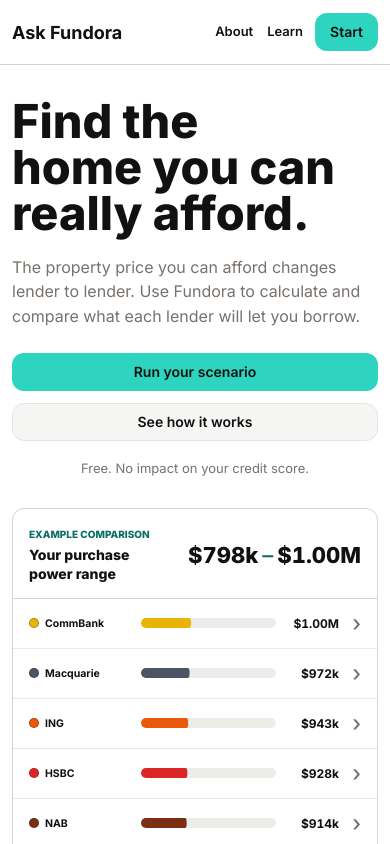
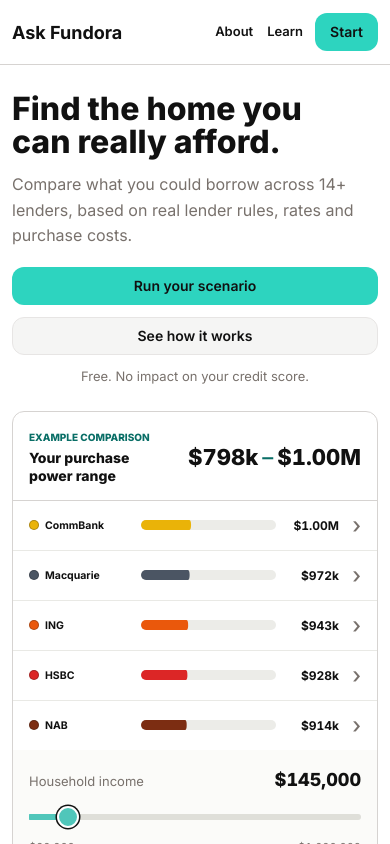
Before and after one commit to grosstoad/fi-design-ideas, a React (Vite) app: page /landing-b in a window 390 px wide. Shown: the top 844 px of the page. Built offline with nearby package versions, Linux system fonts and the light colour scheme; a web font is replaced by a local one.

Commit message:
Compact landing B hero

```diff
--- a/src/landing-b.css
+++ b/src/landing-b.css
@@ -1,4 +1,5 @@
 .lpb-page {
+  --ease-out: cubic-bezier(0.23, 1, 0.32, 1);
   --lpb-bg: #ffffff;
   --lpb-card: #ffffff;
   --lpb-ink: #111111;
@@ -174,7 +175,7 @@
 /* Hero */
 
 .lpb-hero {
-  padding: 68px 0 54px;
+  padding: 34px 0 28px;
   background: #ffffff;
 }
 
@@ -186,23 +187,23 @@
 
 .lpb-h1 {
   color: var(--lpb-ink);
-  font-size: clamp(46px, 5.7vw, 76px);
+  font-size: clamp(32px, 3.2vw, 44px);
   font-weight: 780;
-  line-height: 0.98;
+  line-height: 1.02;
   text-wrap: balance;
 }
 
 .lpb-subhead {
   max-width: 760px;
-  margin: 22px auto 0 !important;
-  color: var(--lpb-muted);
-  font-size: clamp(17px, 1.6vw, 20px);
-  line-height: 1.55;
+  margin: 14px auto 0 !important;
+  color: var(--lpb-muted);
+  font-size: 18px;
+  line-height: 1.6;
   text-wrap: pretty;
 }
 
 .lpb-hero-actions {
-  margin-top: 30px;
+  margin-top: 18px;
 }
 
 .lpb-cta-row {
@@ -213,7 +214,7 @@
 }
 
 .lpb-trust {
-  margin-top: 20px !important;
+  margin-top: 12px !important;
   color: var(--lpb-muted);
   font-size: 13px;
   line-height: 1.5;
@@ -223,11 +224,36 @@
 
 .lpb-module {
   max-width: 1176px;
-  margin: 48px auto 0;
+  margin: 26px auto 0;
   overflow: hidden;
   border: 1px solid var(--lpb-line);
   border-radius: var(--lpb-radius);
   background: var(--lpb-card);
+}
+
+.lpb-h1,
+.lpb-subhead {
+  animation: lpb-hero-enter 360ms var(--ease-out) both;
+}
+
+.lpb-hero-actions {
+  animation: lpb-hero-enter 360ms var(--ease-out) 80ms both;
+}
+
+.lpb-hero .lpb-module {
+  animation: lpb-hero-enter 400ms var(--ease-out) 160ms both;
+}
+
+@keyframes lpb-hero-enter {
+  from {
+    opacity: 0;
+    transform: translateY(10px);
+  }
+
+  to {
+    opacity: 1;
+    transform: translateY(0);
+  }
 }
 
 .lpb-module-head {
@@ -1247,11 +1273,11 @@
   }
 
   .lpb-hero {
-    padding-top: 48px;
+    padding-top: 32px;
   }
 
   .lpb-module {
-    margin-top: 38px;
+    margin-top: 26px;
   }
 
   .lpb-comparison-head {
@@ -1370,7 +1396,7 @@
   }
 
   .lpb-hero {
-    padding: 34px 0 38px;
+    padding: 28px 0 30px;
   }
 
   .lpb-hero-head {
@@ -1378,16 +1404,16 @@
   }
 
   .lpb-h1 {
-    font-size: clamp(38px, 12vw, 50px);
+    font-size: 32px;
   }
 
   .lpb-subhead {
-    margin-top: 18px !important;
+    margin-top: 14px !important;
     font-size: 16px;
   }
 
   .lpb-hero-actions {
-    margin-top: 24px;
+    margin-top: 18px;
   }
 
   .lpb-cta-row {
@@ -1399,7 +1425,7 @@
   }
 
   .lpb-trust {
-    margin-top: 18px !important;
+    margin-top: 12px !important;
     text-align: center;
   }
 
@@ -1413,7 +1439,7 @@
   }
 
   .lpb-module {
-    margin-top: 30px;
+    margin-top: 24px;
   }
 
   .lpb-module-head {
--- a/src/pages/LandingBRangePage.jsx
+++ b/src/pages/LandingBRangePage.jsx
@@ -703,7 +703,7 @@
             <div className="lpb-hero-head">
               <h1 className="lpb-h1" id="lpb-hero-title">Find the home you can really afford.</h1>
               <p className="lpb-subhead">
-                The property price you can afford changes lender to lender. Use Fundora to calculate and compare what each lender will let you borrow.
+                Compare what you could borrow across 14+ lenders, based on real lender rules, rates and purchase costs.
               </p>
               <div className="lpb-hero-actions">
                 <div className="lpb-cta-row">
```
Also changed, not shown: 2 other files (tests, documents, lock files or other folders).
